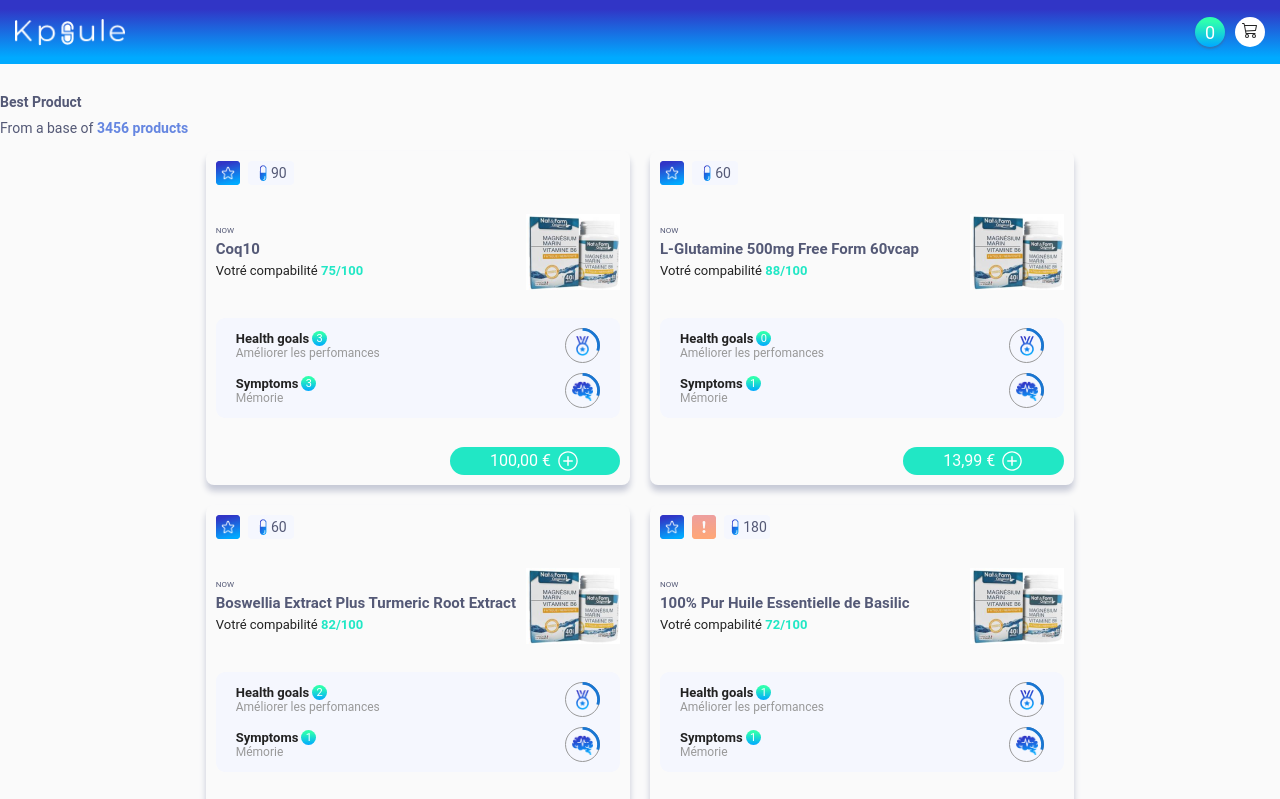
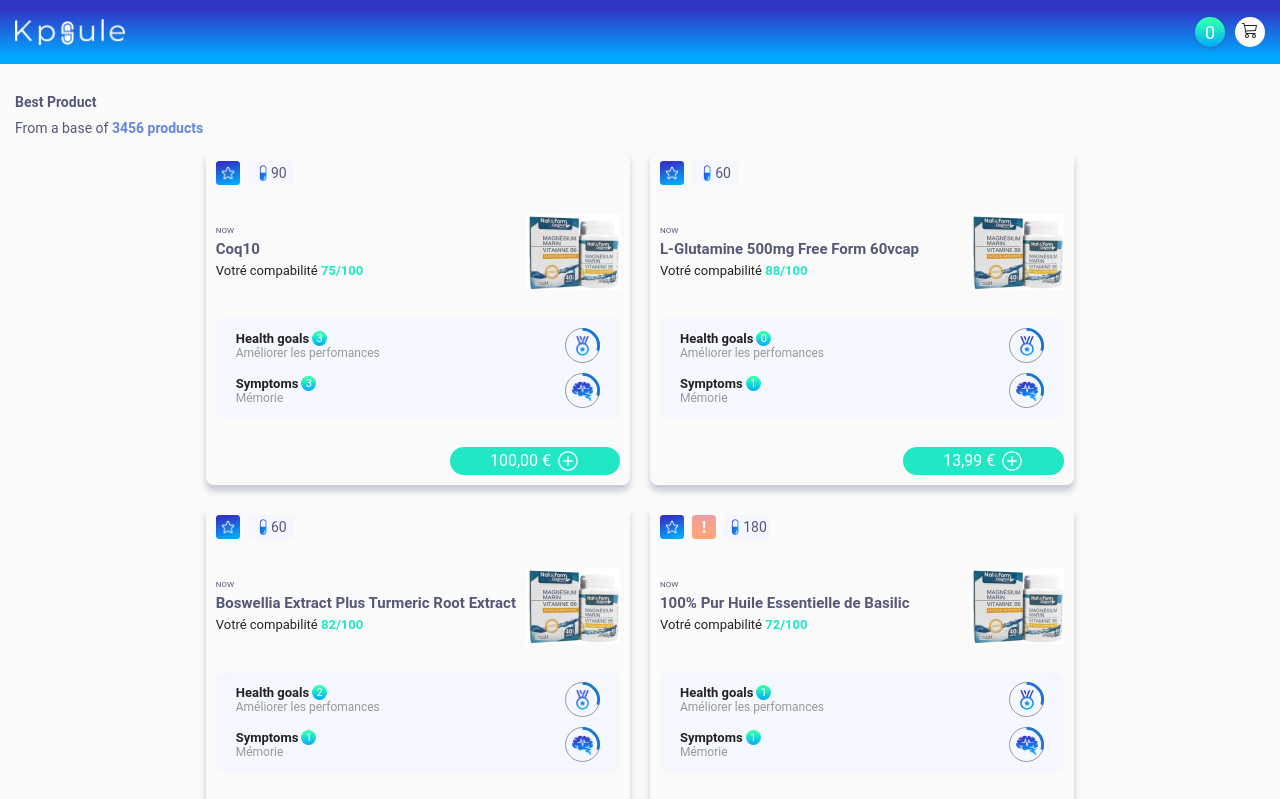
Before and after one commit to gabedaltro/reload-frontend-test, a Next.js app: page / in a window 1280 px wide. Shown: the top 799 px of the page. Built offline with nearby package versions, Linux system fonts and the light colour scheme.

Commit message:
Ajusta Home

```diff
--- a/src/components/home/Home.tsx
+++ b/src/components/home/Home.tsx
@@ -1,4 +1,4 @@
-import React, { useEffect, useState } from "react";
+import React from "react";
 import Skeleton from "@mui/material/Skeleton";
 import { products } from "json/products";
 import { makeStyles } from "@material-ui/styles";
@@ -6,6 +6,7 @@ import Products from "components/products/Products";
 import Typography from "components/typography/Typography";
 import { DefaultTheme, useTheme } from "styled-components";
 import { useApp } from "providers/app";
+import ProductSkeleton from "skeleton/ProductSkeleton";
 
 const useStyles = makeStyles((theme: DefaultTheme) => ({
   pageHeader: {
@@ -22,6 +23,9 @@ const useStyles = makeStyles((theme: DefaultTheme) => ({
     fontWeight: "bold",
     color: theme.primaryLight,
   },
+  container: {
+    padding: "0 15px",
+  },
 }));
 
 const Home: React.FC = () => {
@@ -30,15 +34,23 @@ const Home: React.FC = () => {
   const { loading } = useApp();
 
   return loading ? (
-    <div className={classes.pageHeader}>
-      <Skeleton width={125} />
-      <div style={{ display: "flex", gap: 5 }}>
+    <div className={classes.container}>
+      <div className={classes.pageHeader}>
         <Skeleton width={125} />
-        <Skeleton width={125} style={{ backgroundColor: theme.primaryLight }} />
+        <div style={{ display: "flex", gap: 5 }}>
+          <Skeleton width={125} />
+          <Skeleton
+            width={125}
+            style={{ backgroundColor: theme.primaryLight }}
+          />
+        </div>
+      </div>
+      <div className={classes.content}>
+        <ProductSkeleton />
       </div>
     </div>
   ) : (
-    <div>
+    <div className={classes.container}>
       <div className={classes.pageHeader}>
         <Typography bold color="#545976" size={14}>
           Best Product
```
